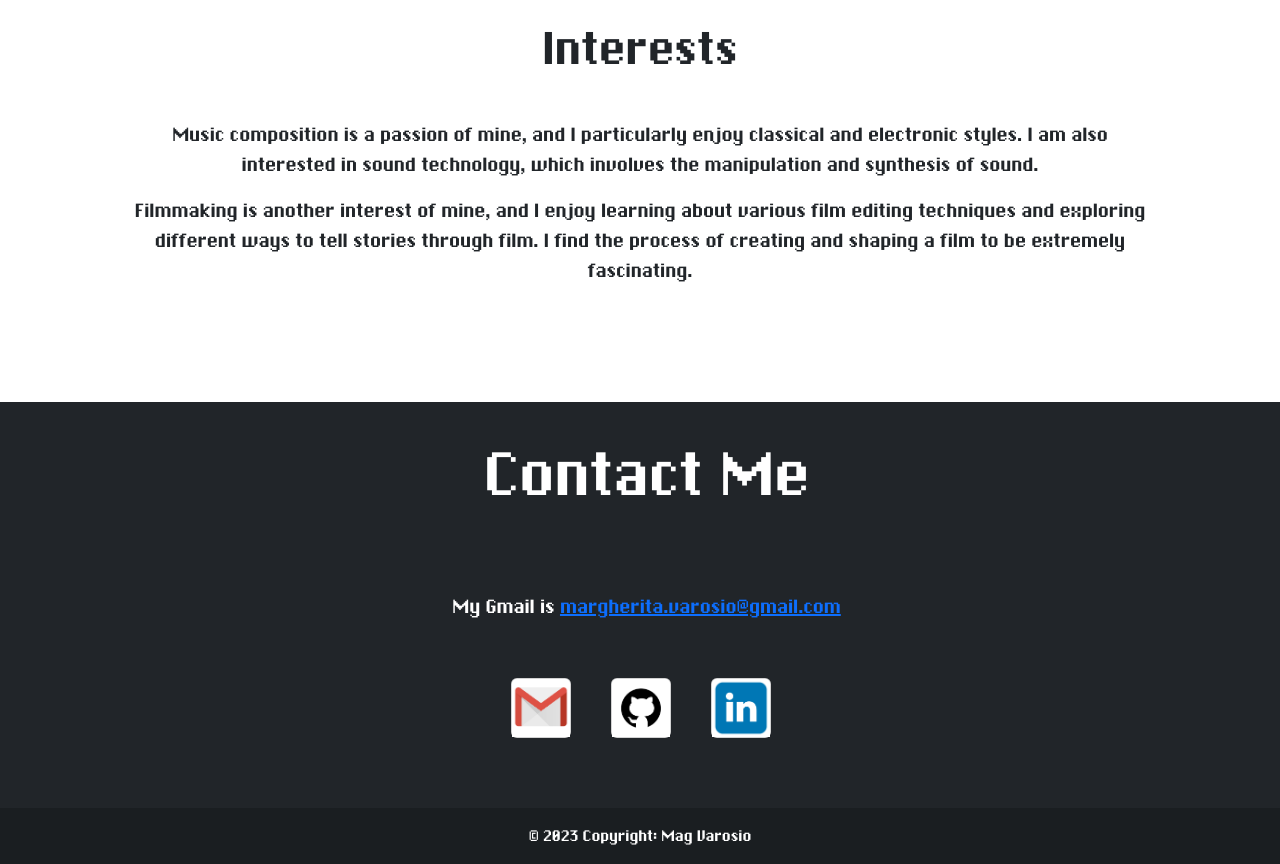
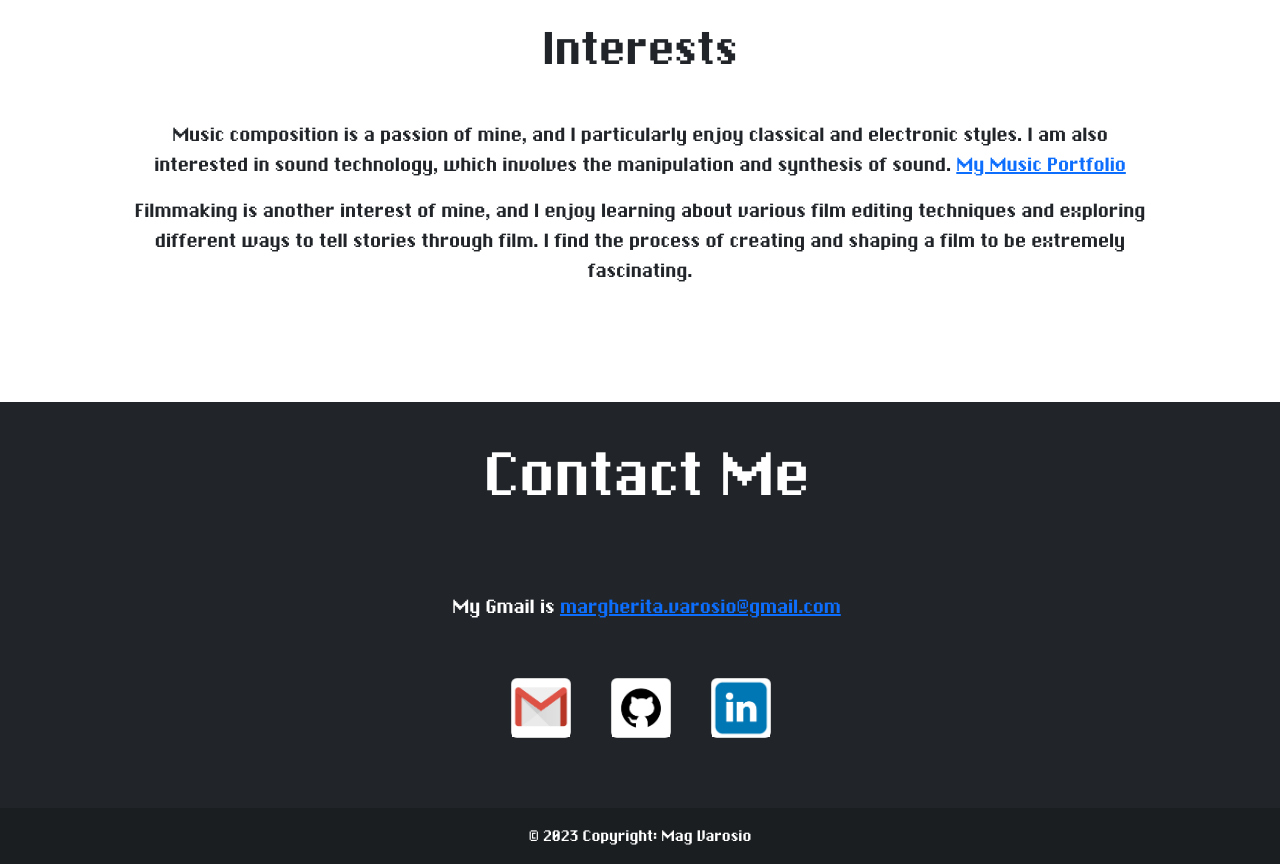
Before and after one commit to magvarosio/Portfolio, a React (Create React App) app in the folder client/: page / in a window 1280 px wide. Shown: the part 7780-8644 px from the top of the page. Built offline with nearby package versions, Linux system fonts and the light colour scheme.

Commit message:
Add Link Music Portfolio

```diff
--- a/client/src/components/Aboutme.js
+++ b/client/src/components/Aboutme.js
@@ -7,6 +7,10 @@ import Row from 'react-bootstrap/Row'
 
 
 const Aboutme = () => {
+
+
+
+
   return (
     <>
 
@@ -38,8 +42,9 @@ const Aboutme = () => {
             </div>
             <div className='pback'>
               <p className='lead'>Music composition is a passion of mine, and I particularly enjoy classical and electronic styles.
-                I am also interested in sound technology, which involves the manipulation and synthesis of sound.
-              </p>
+                I am also interested in sound technology, which involves the manipulation and synthesis of sound. <a href="https://www.athenavarosio.com/">My Music Portfolio</a> </p>
+
+
               <p className='lead'> Filmmaking is another interest of mine, and I enjoy learning about various film editing techniques and exploring different ways to tell stories through film. I find the process of creating and shaping a film to be extremely fascinating.</p>
             </div>
             <div className="hobbies-wrapper">
--- a/client/src/components/Projects.js
+++ b/client/src/components/Projects.js
@@ -26,6 +26,8 @@ const Projects = () => {
     <>
       <div className='site-wrapper'>
 
+        {/* space odyssey */}
+
         <section id='projects'>
           <div className="projects-wrapper" id="odyssey-wrapper">
             <div className="space">
@@ -38,11 +40,11 @@ const Projects = () => {
                   click here
                 </button>
               </div>
-
             </div>
+          </div>
 
 
-          </div>
+
           <Container fluid id="projects-container">
             <Row>
 
```
